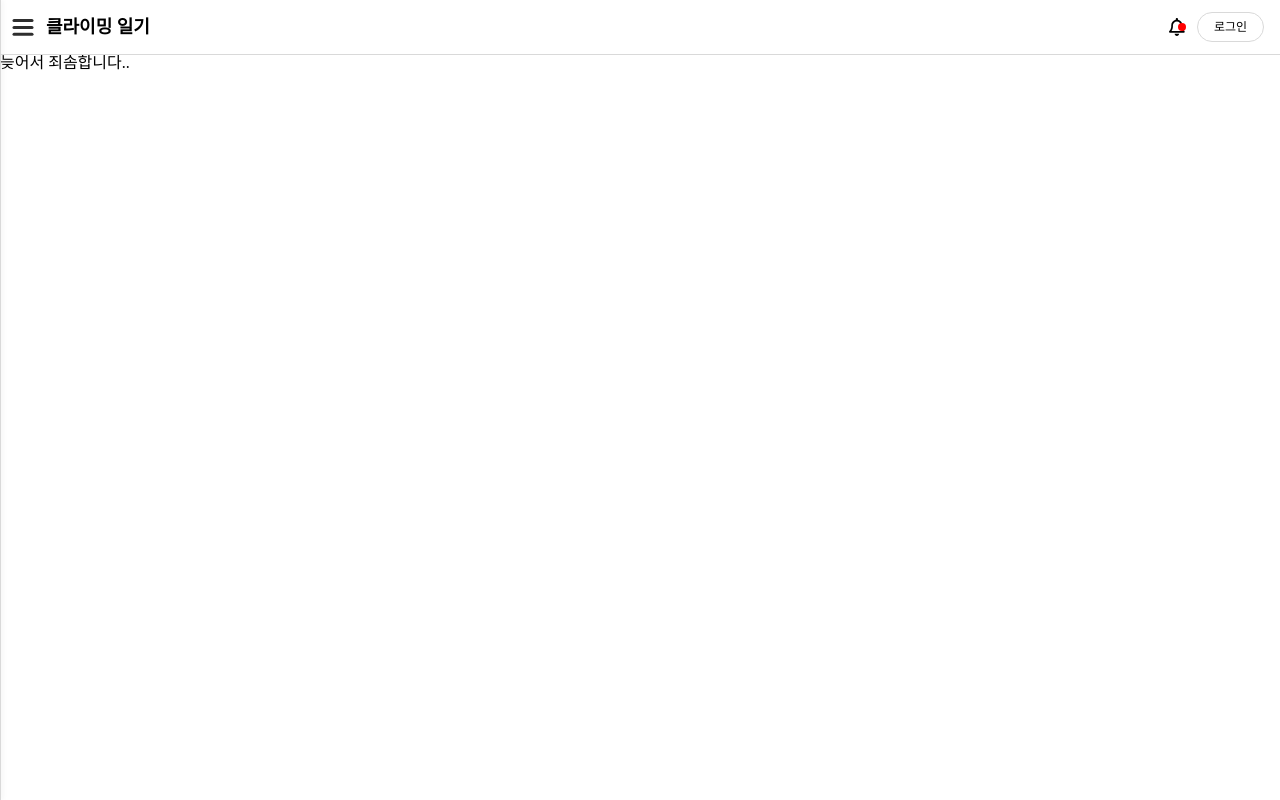
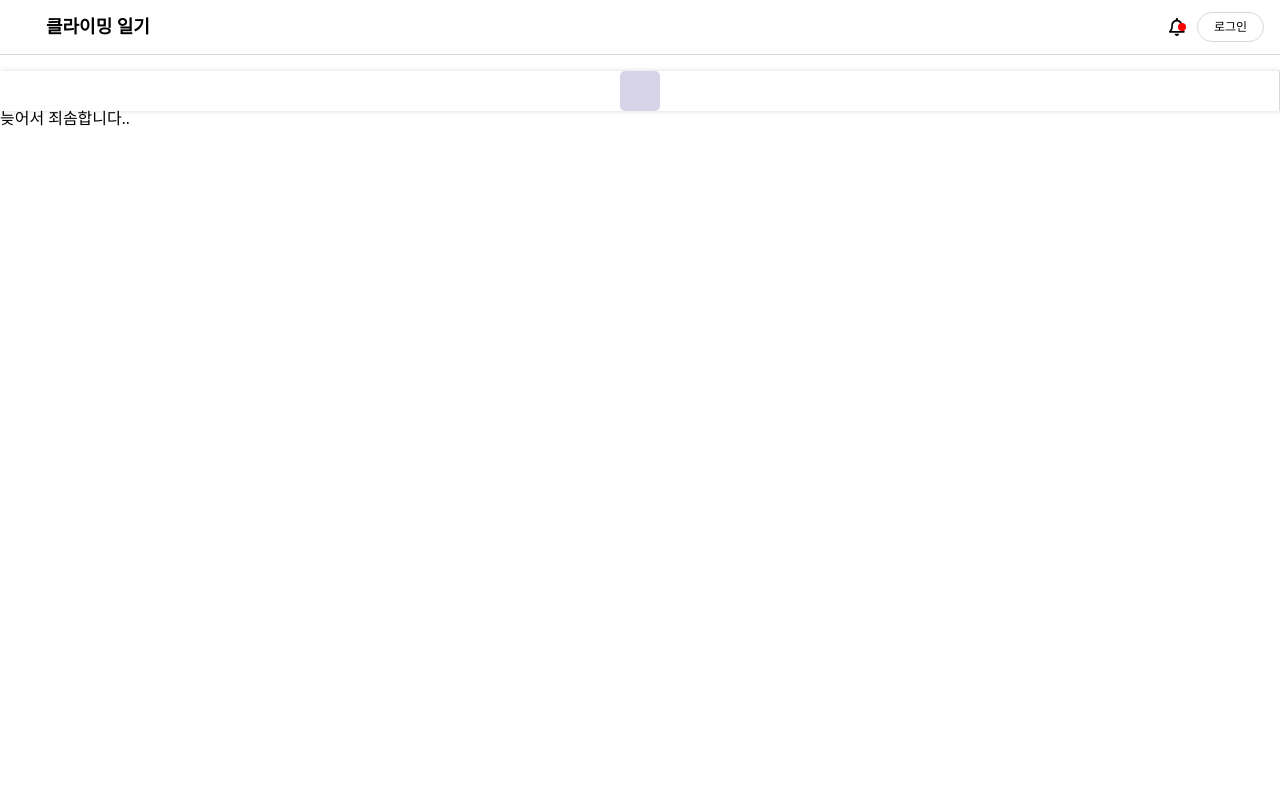
Before and after one commit to Harim2da/share-diary, a React (Create React App) app: page / in a window 1280 px wide. Built offline with nearby package versions, Linux system fonts and the light colour scheme.

Commit message:
사이드 메뉴 오픈 방식 변경

```diff
--- a/src/component/CombineMenu/CombineMenu.tsx
+++ b/src/component/CombineMenu/CombineMenu.tsx
@@ -1,80 +1,52 @@
-import React from "react";
-import { motion } from "framer-motion";
-import MenuToggle from "./MenuToggle";
+import React, { useEffect, useState } from "react";
 import styled from "styled-components";
 import MenuList from "./MenuList";
 import SideMenuBtn from "./SideMenuBtn";
 
-const sidebarVariants = {
-  open: {
-    width: 260,
-    transition: {
-      type: "linear",
-    },
-  },
-  closed: {
-    width: 0,
-    transition: {
-      delay: 0.3,
-      type: "linear",
-    },
-  },
-};
+function CombineMenu() {
+  const [isMenuOpen, setIsMenuOpen] = useState(false);
+  const [delay, setDelay] = useState(false);
 
-const titleVariants = {
-  open: {
-    opacity: 1,
-    display: "inline-block",
-    transition: {
-      delay: 0.5,
-      type: "linear",
-    },
-  },
-  closed: {
-    opacity: 0,
-    display: "none",
-    transition: {
-      type: "linear",
-    },
-  },
-};
+  const onClickLogo = () => {
+    setIsMenuOpen((prev) => !prev);
+  };
 
-interface ICombineProps {
-  isOpen: boolean;
-  toggleOpen: () => void;
-}
+  useEffect(() => {
+    if (isMenuOpen) {
+      setTimeout(() => {
+        setDelay(true);
+      }, 300);
+    } else {
+      setDelay(false);
+    }
+  }, [isMenuOpen]);
 
-function CombineMenu(props: ICombineProps) {
-  const { isOpen, toggleOpen } = props;
+  console.log(isMenuOpen);
 
   return (
-    <CombineNav animate={isOpen ? "open" : "closed"}>
-      <motion.div variants={sidebarVariants} />
-      <MenuToggle toggle={() => toggleOpen()} />
-      <DiaryTitle variants={titleVariants}>클라이밍 일기</DiaryTitle>
-      <MenuList isOpen={isOpen} />
-      <SideMenuBtn isOpen={isOpen} />
+    <CombineNav className="menu" width={isMenuOpen ? "240px" : "40px"}>
+      <div className="logo" onClick={onClickLogo}></div>
+      <MenuList isMenuOpen={delay} />
+      <SideMenuBtn isMenuOpen={delay} />
     </CombineNav>
   );
 }
 
 export default CombineMenu;
 
-const CombineNav = styled(motion.nav)`
-  position: absolute;
-  top: 0;
-  /* background-color: green; */
-  height: 100%;
+const CombineNav = styled.nav<{ width: string }>`
   border-right: 1px solid #d9d9d9;
   box-shadow: 1px 0px 5px #d9d9d9;
   background: #fff;
+  padding: 0 10px;
+
+  .logo {
+    width: ${(props) => props.width};
+    transition: width 0.3s linear;
+    height: 40px;
+    background: #d6d4e6;
+    margin: 1rem auto 0;
+    border-radius: 5px;
+    cursor: pointer;
+  }
 `;
-
-const DiaryTitle = styled(motion.h1)`
-  font-size: 18px;
-  font-weight: bold;
-  display: inline-block;
-  width: 100%;
-  text-align: center;
-  padding: 20px 0px 16px 0px;
-`;
--- a/src/component/CombineMenu/MenuList.tsx
+++ b/src/component/CombineMenu/MenuList.tsx
@@ -1,5 +1,4 @@
 import React, { useState } from "react";
-import { motion } from "framer-motion";
 import { FontAwesomeIcon } from "@fortawesome/react-fontawesome";
 import {
   faMagnifyingGlass,
@@ -8,34 +7,9 @@ import {
 } from "@fortawesome/free-solid-svg-icons";
 import styled from "styled-components";
 
-const listVariants = {
-  open: {
-    opacity: 1,
-    display: "block",
-    transition: {
-      delay: 0.5,
-      type: "linear",
-    },
-  },
-  closed: {
-    opacity: 0,
-    display: "none",
-    transition: {
-      type: "linear",
-    },
-  },
-};
-
-interface IListProps {
-  isOpen: boolean;
-}
-
-function MenuList(props: IListProps) {
+function MenuList(props: { isMenuOpen: boolean }) {
   return (
-    <ListWrap
-      animate={props.isOpen ? "open" : "closed"}
-      variants={listVariants}
-    >
+    <ListWrap display={props.isMenuOpen ? "block" : "none"}>
       <div className="search">
         <FontAwesomeIcon icon={faMagnifyingGlass} />
         <input type="text" placeholder="검색" />
@@ -59,9 +33,10 @@ function MenuList(props: IListProps) {
 
 export default MenuList;
 
-const ListWrap = styled(motion.div)`
+const ListWrap = styled.div<{ display: string }>`
   font-size: 1rem;
-  padding: 1.5rem 1.25rem;
+  padding: 1.5rem 1rem;
+  display: ${(props) => props.display};
 
   .search {
     padding: 0px 12px;
--- a/src/component/CombineMenu/SideMenuBtn.tsx
+++ b/src/component/CombineMenu/SideMenuBtn.tsx
@@ -1,30 +1,8 @@
-import { motion } from "framer-motion";
 import styled from "styled-components";
 
-const listVariants = {
-  open: {
-    opacity: 1,
-    display: "block",
-    transition: {
-      delay: 0.5,
-      type: "linear",
-    },
-  },
-  closed: {
-    opacity: 0,
-    display: "none",
-    transition: {
-      type: "linear",
-    },
-  },
-};
-
-function SideMenuBtn(props: { isOpen: boolean }) {
+function SideMenuBtn(props: { isMenuOpen: boolean }) {
   return (
-    <BtnsWrap
-      animate={props.isOpen ? "open" : "closed"}
-      variants={listVariants}
-    >
+    <BtnsWrap display={props.isMenuOpen ? "block" : "none"}>
       <button>오늘의 일기쓰기</button>
       <button>일기방 초대하기</button>
       <button>일기방 만들기</button>
@@ -34,10 +12,9 @@ function SideMenuBtn(props: { isOpen: boolean }) {
 
 export default SideMenuBtn;
 
-const BtnsWrap = styled(motion.div)`
-  position: absolute;
-  bottom: 0px;
+const BtnsWrap = styled.div<{ display: string }>`
   width: 100%;
+  display: ${(props) => props.display};
 
   button {
     display: block;
```
